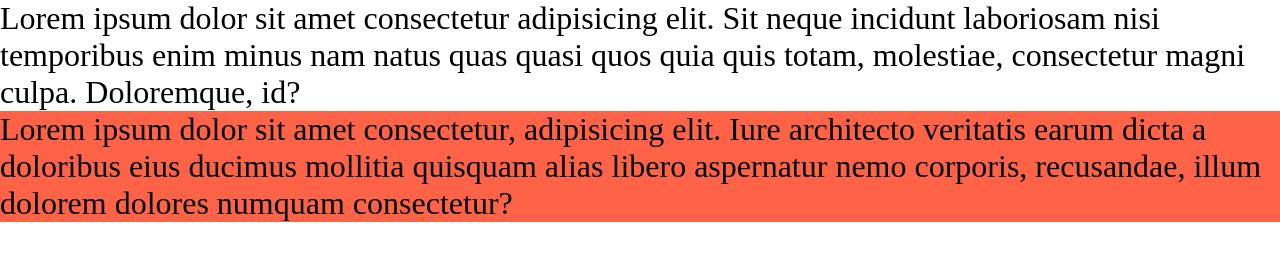
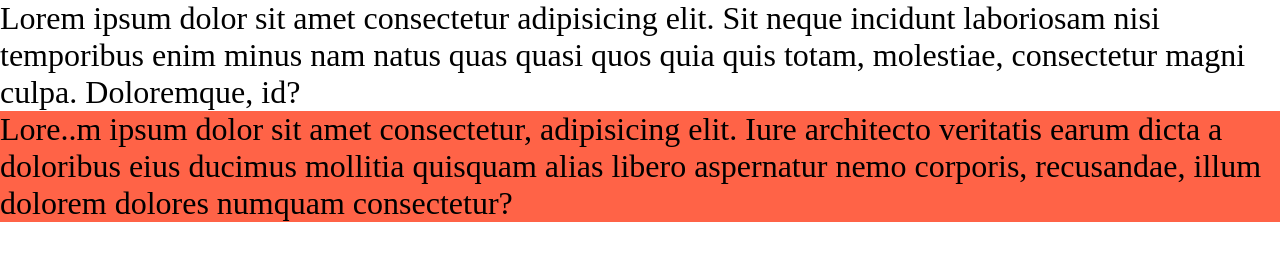
Before and after one commit to Shootemotion/proyecto-master, a plain HTML site: page index.html in a window 1280 px wide. Drawn offline with Linux system fonts and the light colour scheme.

Commit message:
ultimos cambios en el index

```diff
--- a/index.html
+++ b/index.html
@@ -13,7 +13,7 @@
   <p>Lorem ipsum dolor sit amet consectetur adipisicing elit. Sit neque incidunt laboriosam nisi temporibus enim minus nam natus quas quasi quos quia quis totam, molestiae, consectetur magni culpa. Doloremque, id?</p>
 
   <div class="contenedor">
-    <p class="hijo">Lorem ipsum dolor sit amet consectetur, adipisicing elit. Iure architecto veritatis earum dicta a doloribus eius ducimus mollitia quisquam alias libero aspernatur nemo corporis, recusandae, illum dolorem dolores numquam consectetur?</p>
+    <p class="hijo">Lore..m ipsum dolor sit amet consectetur, adipisicing elit. Iure architecto veritatis earum dicta a doloribus eius ducimus mollitia quisquam alias libero aspernatur nemo corporis, recusandae, illum dolorem dolores numquam consectetur?</p>
   </div>
 </body>
 </html>
```
